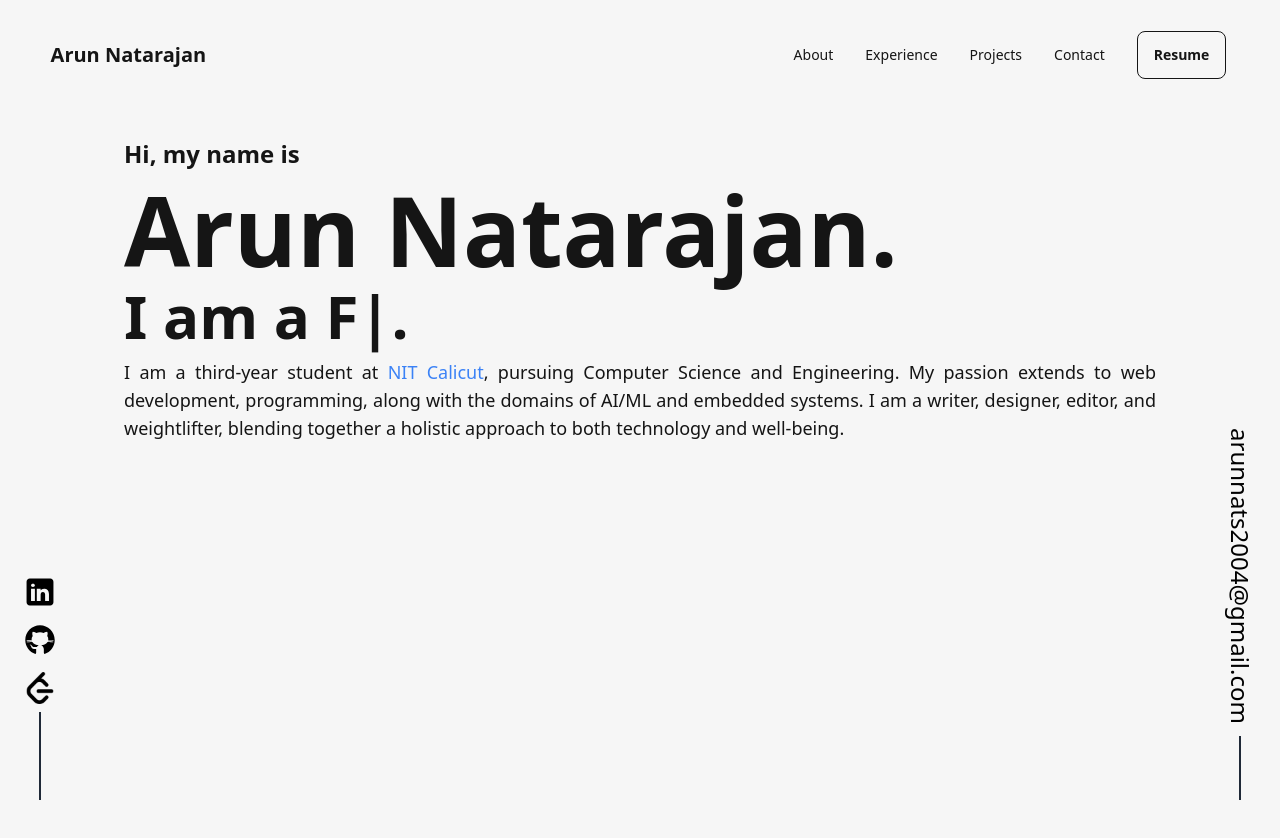
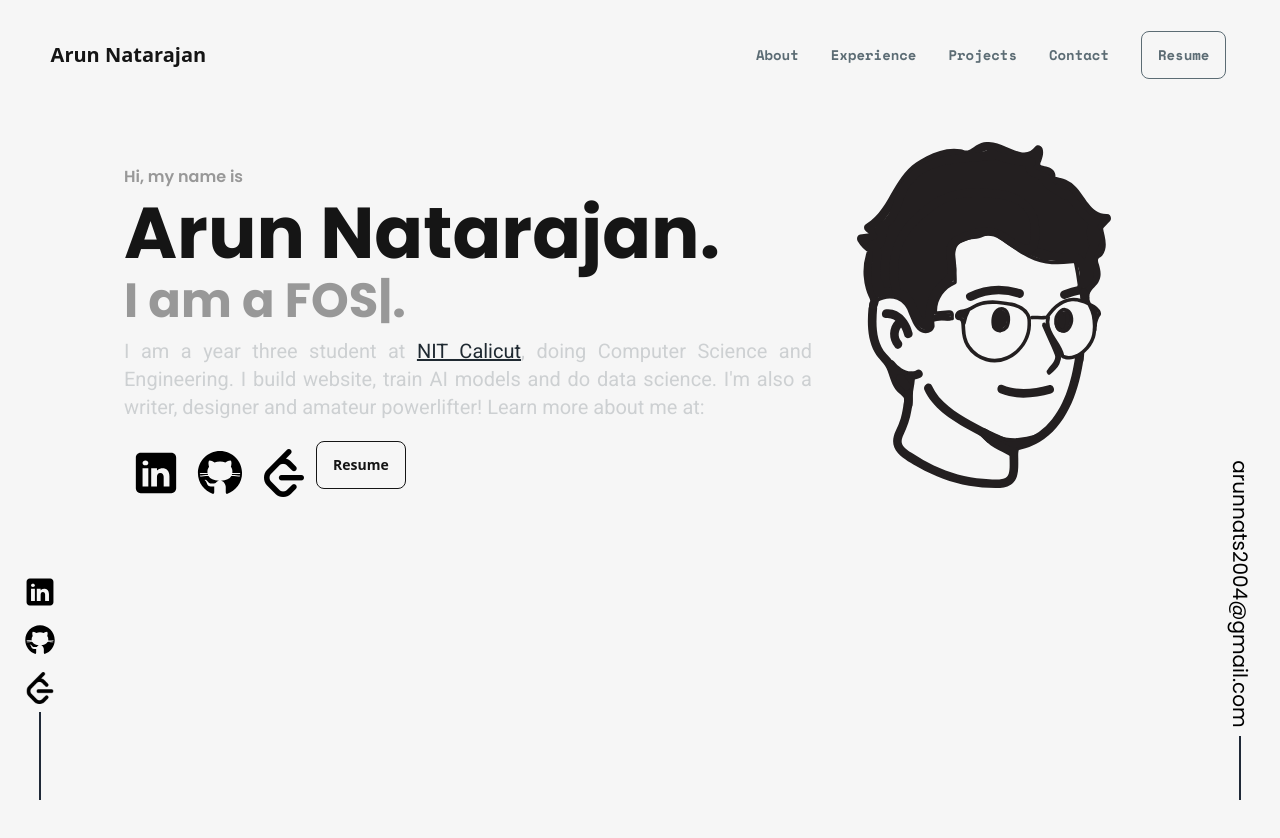
Before and after one commit to arunnats/Arunnats-Portfolio, a React (Vite) app in the folder arunnats.com/: page / in a window 1280 px wide. Shown: the top 838 px of the page. Built offline with nearby package versions, Linux system fonts and the light colour scheme.

Commit message:
significatn update

```diff
--- a/arunnats.com/src/components/Email/Email.jsx
+++ b/arunnats.com/src/components/Email/Email.jsx
@@ -4,7 +4,7 @@ const EmailCont = () => {
 	return (
 		<div className="w-[5vw] h-screen bg-base-100 flex flex-col justify-end items-center pr-4">
 			<a
-				className="text-black transform  rotate-90 text-2xl mb-36"
+				className="text-black transform font-poppins rotate-90 text-xl mb-32"
 				href="mailto:arunnats2004@gmail.com"
 			>
 				arunnats2004@gmail.com
--- a/arunnats.com/src/components/Hero/Hero.jsx
+++ b/arunnats.com/src/components/Hero/Hero.jsx
@@ -1,32 +1,65 @@
 import React from "react";
+import picture from "../../assets/images/pfp.svg";
+import leetcode from "../../assets/logos/icons8-leetcode.png";
+import linkedin from "../../assets/logos/icons8-linkedin.svg";
+import github from "../../assets/logos/icons8-github.svg";
 import TypedAnimation from "../Typed/Typed";
 
 const AboutSection = () => {
 	return (
-		<div className="flex flex-col md:flex-row items-center justify-center p-3 py-12">
-			<div className="w-full">
-				<h4 className="text-2xl font-semibold text-left mb-3">
+		<div className="flex flex-col md:flex-row items-center p-3 py-6">
+			<div className="w-4/6 mt-10">
+				<h4 className="text-1xl font-semibold text-primary-content font-poppins text-left mb-2">
 					Hi, my name is
 				</h4>
-				<h1 className="text-8xl font-bold text-left mb-2"> Arun Natarajan.</h1>
-				<h4 className="text-6xl font-bold text-left mb-3">
+				<h1 className="text-7xl font-poppins font-bold text-left mb-2">
+					{" "}
+					Arun Natarajan.
+				</h1>
+				<h4 className="text-5xl font-bold text-primary-content font-poppins text-left mb-3">
 					<TypedAnimation />
 				</h4>
-				<p className="text-lg text-justify mb-5">
-					I am a third-year student at{" "}
+				<p className="lg:text-xl md:text-lg text-accent-content font-roboto text-justify mb-5">
+					I am a year three student at{" "}
 					<a
 						href="https://nitc.ac.in/"
-						className="text-blue-500 hover:underline"
+						className="text-accent underline"
 						target="_blank"
 						rel="noopener noreferrer"
 					>
 						NIT Calicut
 					</a>
-					, pursuing Computer Science and Engineering. My passion extends to web
-					development, programming, along with the domains of AI/ML and embedded
-					systems. I am a writer, designer, editor, and weightlifter, blending
-					together a holistic approach to both technology and well-being.
+					, doing Computer Science and Engineering. I build website, train AI
+					models and do data science. I'm also a writer, designer and amateur
+					powerlifter! Learn more about me at:
 				</p>
+				<ul className="flex flex-row">
+					<li>
+						<a href="https://www.linkedin.com/in/arunnats/">
+							<img src={linkedin} alt="LinkedIn" className="w-12 h-12 m-2" />
+						</a>
+					</li>
+					<li>
+						<a href="https://github.com/ArunNats">
+							<img src={github} alt="GitHub" className="w-12 h-12 m-2" />
+						</a>
+					</li>
+					<li>
+						<a href="https://leetcode.com/u/arunnats2004/">
+							<img src={leetcode} alt="LeetCode" className="w-12 h-12 m-2" />
+						</a>
+					</li>
+					<li className="justify-center align-center">
+						<button className="btn btn-ghost btn-outline"> Resume</button>
+					</li>
+				</ul>
+			</div>
+			<div className="w-2/6">
+				<img
+					src={picture}
+					alt="Profile"
+					className="w-[90%] m-auto h-auto p-7"
+				/>
 			</div>
 		</div>
 	);
--- a/arunnats.com/src/components/Navbar/Navbar.jsx
+++ b/arunnats.com/src/components/Navbar/Navbar.jsx
@@ -8,21 +8,23 @@ const Navbar = () => {
 			</div>
 			<div className="flex-none">
 				<ul className="menu menu-horizontal flex justify-center px-1">
-					<li className="justify-center">
+					<li className="justify-center font-bold text-md text-secondary font-space">
 						<a href="#about">About</a>
 					</li>
-					<li className="justify-center">
+					<li className="justify-center font-bold text-md text-secondary font-space">
 						<a href="#experience">Experience</a>
 					</li>
-					<li className="justify-center">
+					<li className="justify-center font-bold text-md text-secondary font-space">
 						<a href="#projects">Projects</a>
 					</li>
-					<li className="justify-center">
+					<li className="justify-center font-bold text-md text-secondary font-space">
 						<a href="#contact">Contact</a>
 					</li>
-					<li className="justify-center">
+					<li className="justify-center font-bold text-md text-secondary font-space">
 						<a href="">
-							<button className="btn ghost btn-outline btn-md">Resume</button>
+							<button className="btn  btn-outline btn-md font-bold text-md text-secondary font-space">
+								Resume
+							</button>
 						</a>
 					</li>
 				</ul>
--- a/arunnats.com/tailwind.config.js
+++ b/arunnats.com/tailwind.config.js
@@ -16,7 +16,7 @@ export default {
 				mytheme: {
 					primary: "#000000",
 
-					"primary-content": "#bebebe",
+					"primary-content": "#989898",
 
 					secondary: "#5c6c74",
 
```
Also changed, not shown: arunnats.com/src/assets/images/pfp.svg (added).
